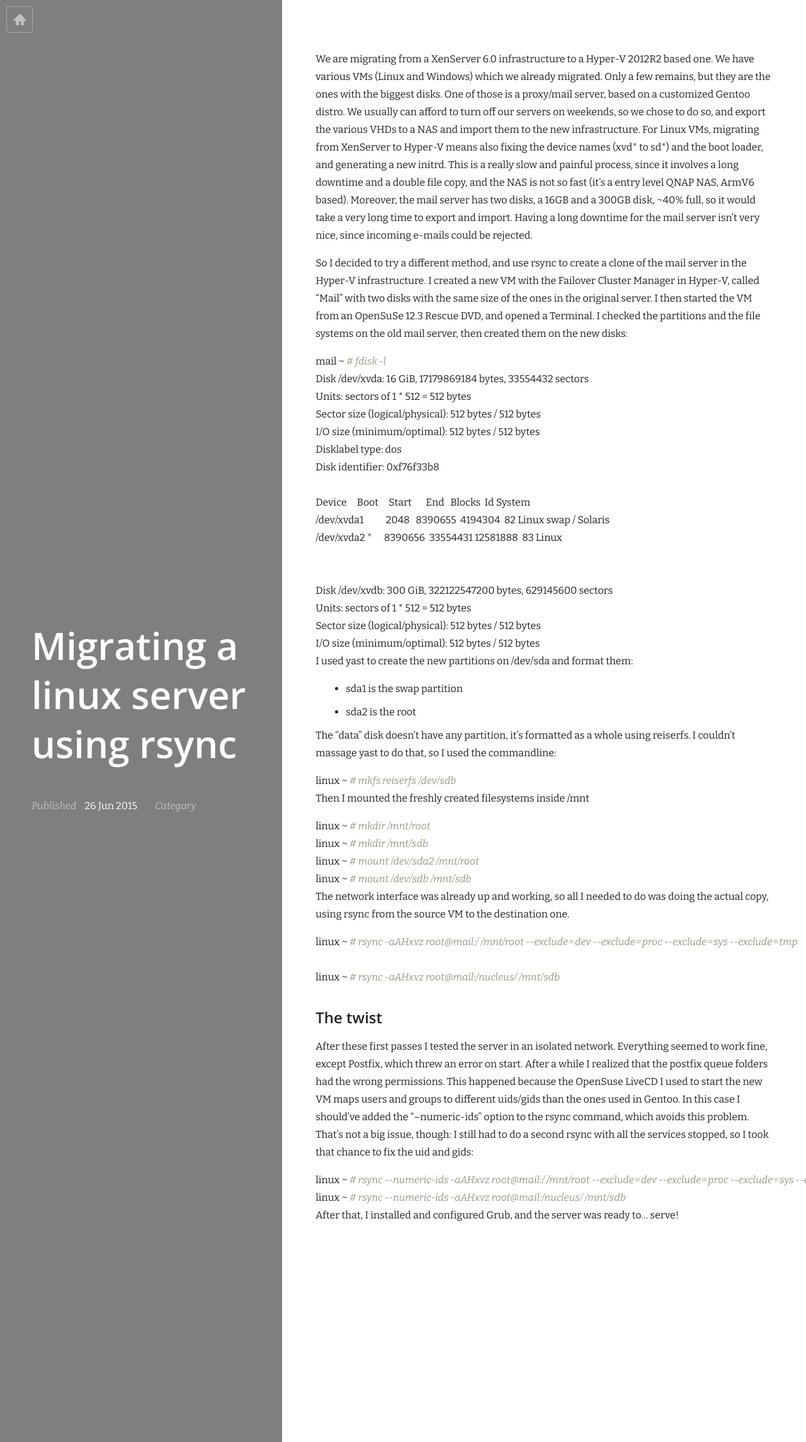
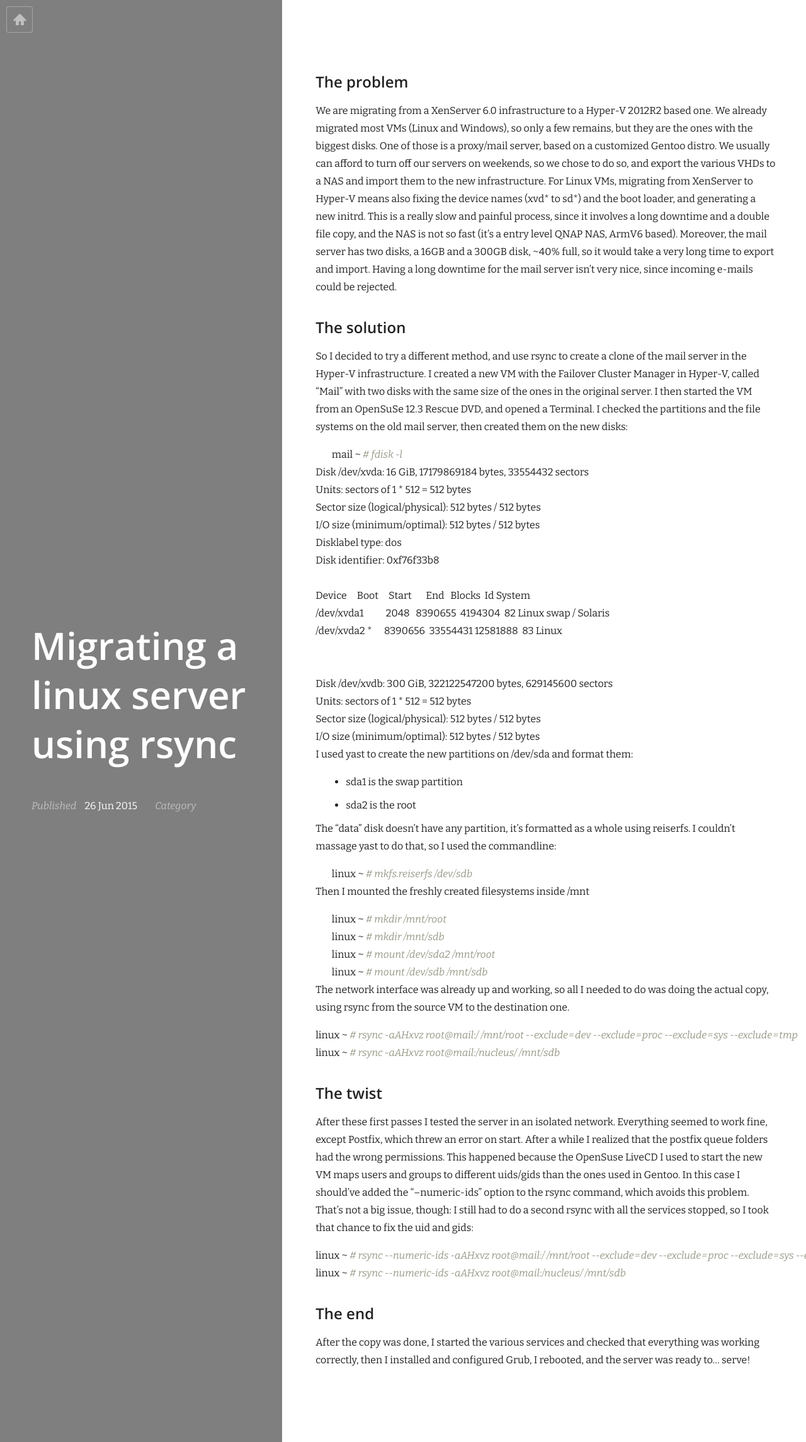
Before and after one commit to jackburton79/jackburton79.github.io, a Jekyll site: the page built from _posts/2015-06-26-migrating-a-linux-server-with-rsync.md, in a window 1280 px wide. Shown: the whole page at 63% size. Built offline with Jekyll 4.4.1, drawn with Linux system fonts in a browser that asks for light colours; nearby versions of some CDN libraries.

Commit message:
More changes to post

```diff
--- a/_posts/2015-06-26-migrating-a-linux-server-with-rsync.md
+++ b/_posts/2015-06-26-migrating-a-linux-server-with-rsync.md
@@ -3,39 +3,42 @@ layout: post
 title: Migrating a linux server using rsync
 ---
 
+The problem
+-------------
 We are migrating from a XenServer 6.0 infrastructure to a Hyper-V 2012R2 based one.
-We have various VMs (Linux and Windows) which we already migrated.
-Only a few remains, but they are the ones with the biggest disks. One of those is a proxy/mail server, based on a customized Gentoo distro.
+We already migrated most VMs (Linux and Windows), so only a few remains, but they are the ones with the biggest disks.
+One of those is a proxy/mail server, based on a customized Gentoo distro.
 We usually can afford to turn off our servers on weekends, so we chose to do so, and export the various VHDs to a NAS and import them to the new infrastructure.
 For Linux VMs, migrating from XenServer to Hyper-V means also fixing the device names (xvd* to sd\*) and the boot loader, and generating a new initrd.
 This is a really slow and painful process, since it involves a long downtime and a double file copy, and the NAS is not so fast (it's a entry level QNAP NAS, ArmV6 based).
 Moreover, the mail server has two disks, a 16GB and a 300GB disk, ~40% full, so it would take a very long time to export and import. Having a long downtime for the mail server isn't very nice, since incoming e-mails could be rejected.
 
+The solution
+-------------
 So I decided to try a different method, and use rsync to create a clone of the mail server in the Hyper-V infrastructure.
 I created a new VM with the Failover Cluster Manager in Hyper-V, called "Mail" with two disks with the same size of the ones in the original server.
 I then started the VM from an OpenSuSe 12.3 Rescue DVD, and opened a Terminal.
 I checked the partitions and the file systems on the old mail server, then created them on the new disks:
 {% highlight bash %}
-mail ~ # fdisk -l
+	mail ~ # fdisk -l
 {% endhighlight %}
-<pre>
-Disk /dev/xvda: 16 GiB, 17179869184 bytes, 33554432 sectors
-Units: sectors of 1 * 512 = 512 bytes
-Sector size (logical/physical): 512 bytes / 512 bytes
-I/O size (minimum/optimal): 512 bytes / 512 bytes
-Disklabel type: dos
-Disk identifier: 0xf76f33b8
 
-Device     Boot     Start       End   Blocks  Id System
-/dev/xvda1           2048   8390655  4194304  82 Linux swap / Solaris
-/dev/xvda2 *      8390656  33554431 12581888  83 Linux
+	Disk /dev/xvda: 16 GiB, 17179869184 bytes, 33554432 sectors
+	Units: sectors of 1 * 512 = 512 bytes
+	Sector size (logical/physical): 512 bytes / 512 bytes
+	I/O size (minimum/optimal): 512 bytes / 512 bytes
+	Disklabel type: dos
+	Disk identifier: 0xf76f33b8
+
+	Device     Boot     Start       End   Blocks  Id System
+	/dev/xvda1           2048   8390655  4194304  82 Linux swap / Solaris
+	/dev/xvda2 *      8390656  33554431 12581888  83 Linux
 
 
-Disk /dev/xvdb: 300 GiB, 322122547200 bytes, 629145600 sectors
-Units: sectors of 1 * 512 = 512 bytes
-Sector size (logical/physical): 512 bytes / 512 bytes
-I/O size (minimum/optimal): 512 bytes / 512 bytes
-</pre>
+	Disk /dev/xvdb: 300 GiB, 322122547200 bytes, 629145600 sectors
+	Units: sectors of 1 * 512 = 512 bytes
+	Sector size (logical/physical): 512 bytes / 512 bytes
+	I/O size (minimum/optimal): 512 bytes / 512 bytes
 
 
 I used yast to create the new partitions on /dev/sda and format them:
@@ -45,23 +48,24 @@ I used yast to create the new partitions on /dev/sda and format them:
 The "data" disk doesn't have any partition, it's formatted as a whole using reiserfs. I couldn't massage yast to do that, so I used the commandline:
 
 {% highlight bash %}
-linux ~ # mkfs.reiserfs /dev/sdb
+	linux ~ # mkfs.reiserfs /dev/sdb
 {% endhighlight %}
+
 
 Then I mounted the freshly created filesystems inside /mnt
 
 {% highlight bash %}
-linux ~ # mkdir /mnt/root
-linux ~ # mkdir /mnt/sdb
-linux ~ # mount /dev/sda2 /mnt/root
-linux ~ # mount /dev/sdb /mnt/sdb
+	linux ~ # mkdir /mnt/root
+	linux ~ # mkdir /mnt/sdb
+	linux ~ # mount /dev/sda2 /mnt/root
+	linux ~ # mount /dev/sdb /mnt/sdb
 {% endhighlight %}
+
 
 The network interface was already up and working, so all I needed to do was doing the actual copy, using rsync from the source VM to the destination one.
 
 {% highlight bash %}
 linux ~ # rsync -aAHxvz root@mail:/ /mnt/root --exclude=dev --exclude=proc --exclude=sys --exclude=tmp
-
 linux ~ # rsync -aAHxvz root@mail:/nucleus/ /mnt/sdb
 {% endhighlight %}
 
@@ -78,4 +82,6 @@ linux ~ # rsync --numeric-ids -aAHxvz root@mail:/nucleus/ /mnt/sdb
 {% endhighlight %}
 
 
-After that, I installed and configured Grub, and the server was ready to... serve!
+The end
+-------------
+After the copy was done, I started the various services and checked that everything was working correctly, then I installed and configured Grub, I rebooted, and the server was ready to... serve!
```
